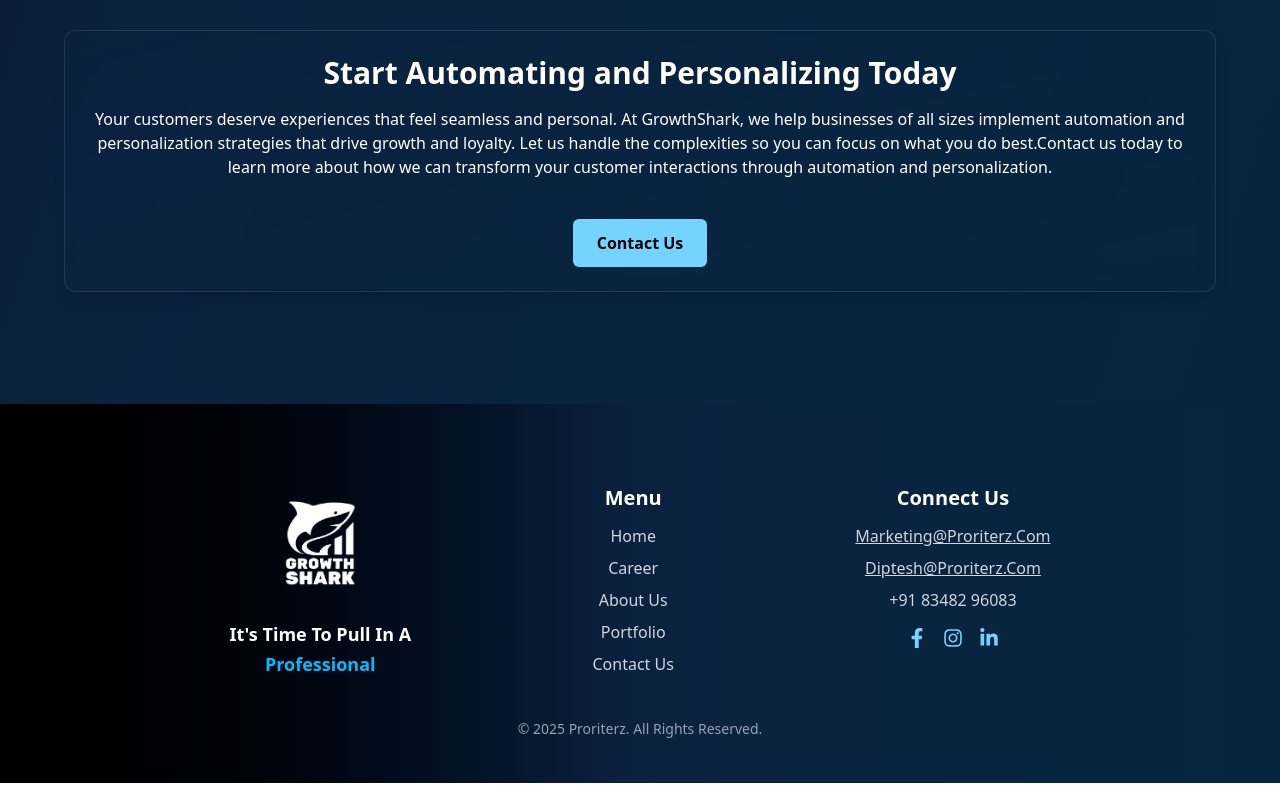
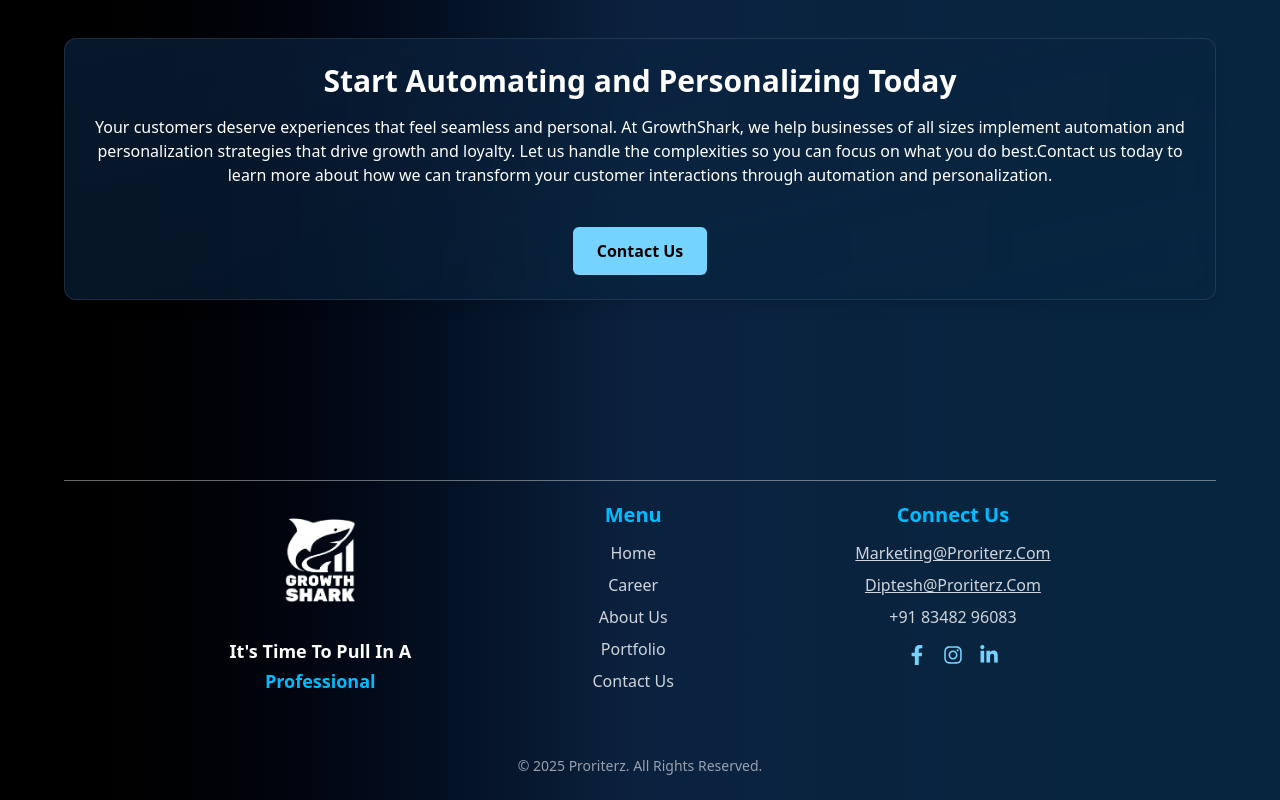
Before and after one commit to Subhra0007/Growth-Shark, a React (Vite) app in the folder FrontEnd/: page /services/automation in a window 1280 px wide. Shown: the part 3684-4484 px from the top of the page. Built offline with nearby package versions, Linux system fonts and the light colour scheme.

Commit message:
updated 18-08 at 9:21

```diff
--- a/FrontEnd/src/components/Footer.jsx
+++ b/FrontEnd/src/components/Footer.jsx
@@ -1,25 +1,12 @@
 import { Link } from "react-router-dom";
-import { FaFacebookF, FaInstagram, FaLinkedinIn } from 'react-icons/fa';
-import FooterBg from '../assets/Footer.png';
-import FooterLogo from '../assets/FooterLogo.png'
+import { FaFacebookF, FaInstagram, FaLinkedinIn } from "react-icons/fa";
+import FooterLogo from "../assets/FooterLogo.png";
+
 export default function Footer() {
   return (
-    <footer className="relative text-white overflow-hidden bg-gradient-to-r from-black via-[#0b223f] to-[#06263f] py-5">
-      {/* Glow */}
-      {/* <div className="absolute inset-0 flex justify-center items-center pointer-events-none">
-        <div className="w-[900px] h-[300px] bg-sky-400/20 rounded-full blur-3xl"></div>
-      </div> */}
-      {/* Always show background image */}
-      {/* <div className="absolute inset-0 z-0 pointer-events-none">
-        <img
-          src={FooterBg}
-          alt="Footer Background"
-          className="w-full h-full object-cover brightness-50 contrast-125"
-        />
-      </div> */}
-
+    <footer className="relative text-white overflow-hidden bg-gradient-to-r from-black via-[#0b223f] to-[#06263f] ">
       {/* Footer Content */}
-      <div className="relative z-10 max-w-6xl mx-auto px-6 flex lg:flex-row flex-col justify-evenly gap-10 mt-15">
+      <div className="relative z-10 max-w-6xl mx-auto px-6 flex lg:flex-row flex-col justify-evenly gap-10 mt-15 py-5 border-t border-white/40">
         {/* Logo & Tagline */}
         <div className="flex flex-col items-center text-center">
           <img src={FooterLogo} alt="FooterLogo" className="w-24 mb-4" />
@@ -31,7 +18,7 @@ export default function Footer() {
 
         {/* Menu */}
         <div className="flex flex-col items-center text-center">
-  <h3 className="text-xl font-bold mb-3">Menu</h3>
+          <h3 className="text-xl font-bold mb-3 text-sky-400">Menu</h3>
           <ul className="space-y-2 text-gray-300 text-sm sm:text-base">
             <li>
               <Link to="/" className="hover:text-white transition">
@@ -61,96 +48,9 @@ export default function Footer() {
           </ul>
         </div>
 
-        {/* Useful Links
-         <div className="flex flex-col items-center text-center">
-  <h3 className="text-xl font-bold mb-3">Services</h3>
-  <ul className="space-y-2 text-gray-300 text-sm sm:text-base">
-    <li>
-      <Link to="/services/automation" className="hover:text-white transition">
-        Automation & Personalization
-      </Link>
-    </li>
-   <li>
-      <Link to="/services/b2b" className="hover:text-white transition">
-        B2B SEO
-      </Link>
-    </li>
-    <li>
-      <Link to="/services/blog" className="hover:text-white transition">
-        Blog Writing
-      </Link>
-    </li>
-     <li>
-      <Link to="/services/communityengagement" className="hover:text-white transition">
-        Community Engagement
-      </Link>
-    </li>
-    <li>
-      <Link to="/services/communitymanagement" className="hover:text-white transition">
-         Community Management
-      </Link>
-    </li>
-    <li>
-      <Link to="/services/contentcreation" className="hover:text-white transition">
-         Content Creation & Scheduling
-      </Link>
-    </li>
-    <li>
-      <Link to="/services/copywriting" className="hover:text-white transition">
-         Copywriting
-      </Link>
-    </li>
-    <li>
-      <Link to="/services/ecommerce" className="hover:text-white transition">
-        E-commerce SEO
-      </Link>
-    </li>
-    <li>
-      <Link to="/services/emailcampaign" className="hover:text-white transition">
-         Email Campaigns
-      </Link>
-    </li>
-     <li>
-      <Link to="/services/emailmarketing" className="hover:text-white transition">
-        Email Marketing
-      </Link>
-    </li>
-     <li>
-      <Link to="/services/communitymanagement" className="hover:text-white transition">
-         Community Management
-      </Link>
-    </li>
-     <li>
-      <Link to="/services/communitymanagement" className="hover:text-white transition">
-         Community Management
-      </Link>
-    </li>
-     <li>
-      <Link to="/services/communitymanagement" className="hover:text-white transition">
-         Community Management
-      </Link>
-    </li>
-     <li>
-      <Link to="/services/communitymanagement" className="hover:text-white transition">
-         Community Management
-      </Link>
-    </li>
-     <li>
-      <Link to="/services/communitymanagement" className="hover:text-white transition">
-         Community Management
-      </Link>
-    </li>
-     <li>
-      <Link to="/services/communitymanagement" className="hover:text-white transition">
-         Community Management
-      </Link>
-    </li>
-  </ul>
-</div> */}
-
         {/* Contact + Social */}
         <div className="flex flex-col items-center text-center">
-          <h3 className="text-xl font-bold mb-3">Connect Us</h3>
+          <h3 className="text-xl font-bold mb-3 text-sky-400">Connect Us</h3>
           <ul className="space-y-2 text-gray-300 text-sm sm:text-base">
             <li>
               <a
@@ -171,13 +71,22 @@ export default function Footer() {
             <li className="text-gray-300 font-medium mt-1">+91 83482 96083</li>
           </ul>
           <div className="flex gap-4 mt-4 text-sky-300 text-xl">
-            <a href="https://www.facebook.com" className="hover:text-white transition">
+            <a
+              href="https://www.facebook.com"
+              className="hover:text-white transition"
+            >
               <FaFacebookF />
             </a>
-            <a href="https://www.instagram.com" className="hover:text-white transition">
+            <a
+              href="https://www.instagram.com"
+              className="hover:text-white transition"
+            >
               <FaInstagram />
             </a>
-            <a href="https://telegram.org" className="hover:text-white transition">
+            <a
+              href="https://linkedin.com"
+              className="hover:text-white transition"
+            >
               <FaLinkedinIn />
             </a>
           </div>
--- a/FrontEnd/src/pages/services/Automation.jsx
+++ b/FrontEnd/src/pages/services/Automation.jsx
@@ -5,7 +5,7 @@ export default function Automation() {
   const text = "text-gray-300 text-sm";
 
   return (
-    <section className="bg-gradient-to-br from-black via-[#0b223f] to-[#06263f] text-white px-6 py-20 sm:py-28">
+    <section className="bg-gradient-to-r from-black via-[#0b223f] to-[#06263f] text-white px-6 py-30 sm:py-30">
       <div className=" space-y-20">
         {/* Hero */}
         <div className="text-center max-w-6xl mx-auto">
```
Lines whose indentation alone changed are shown as unchanged.
